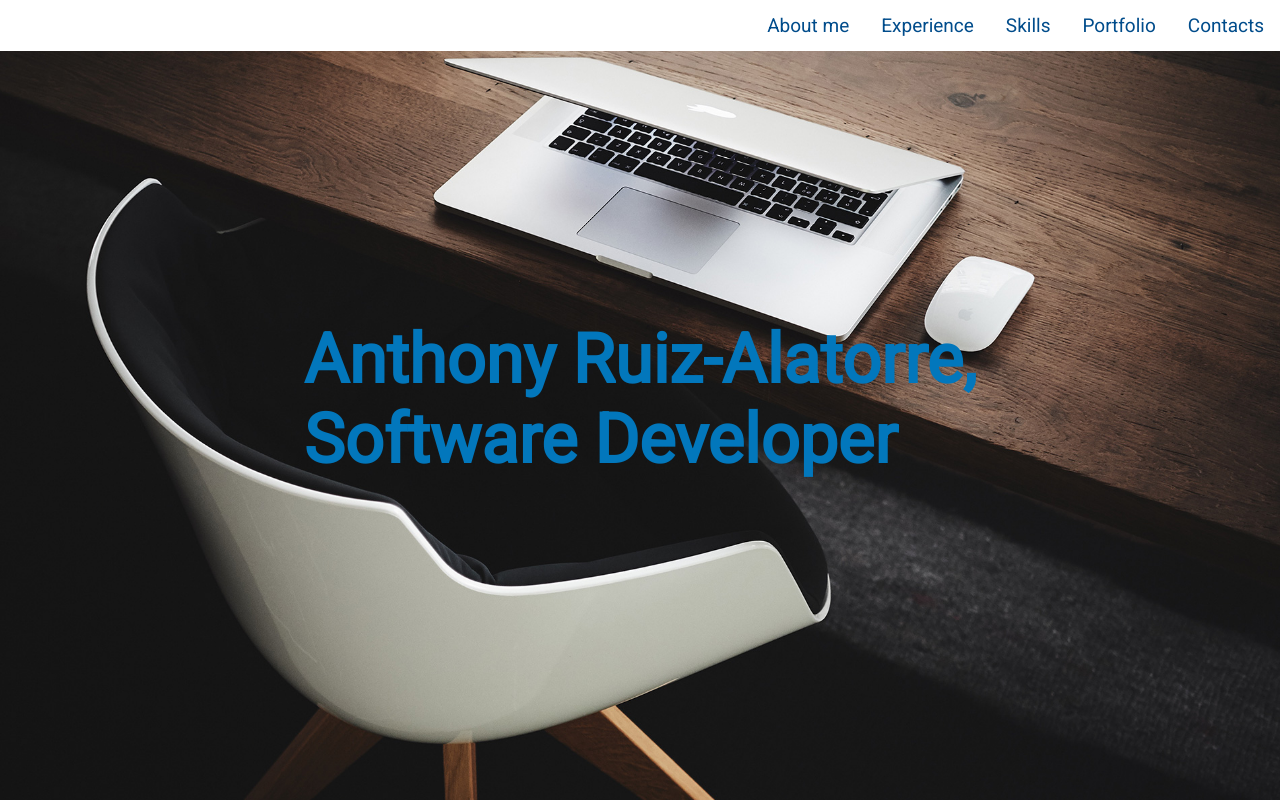
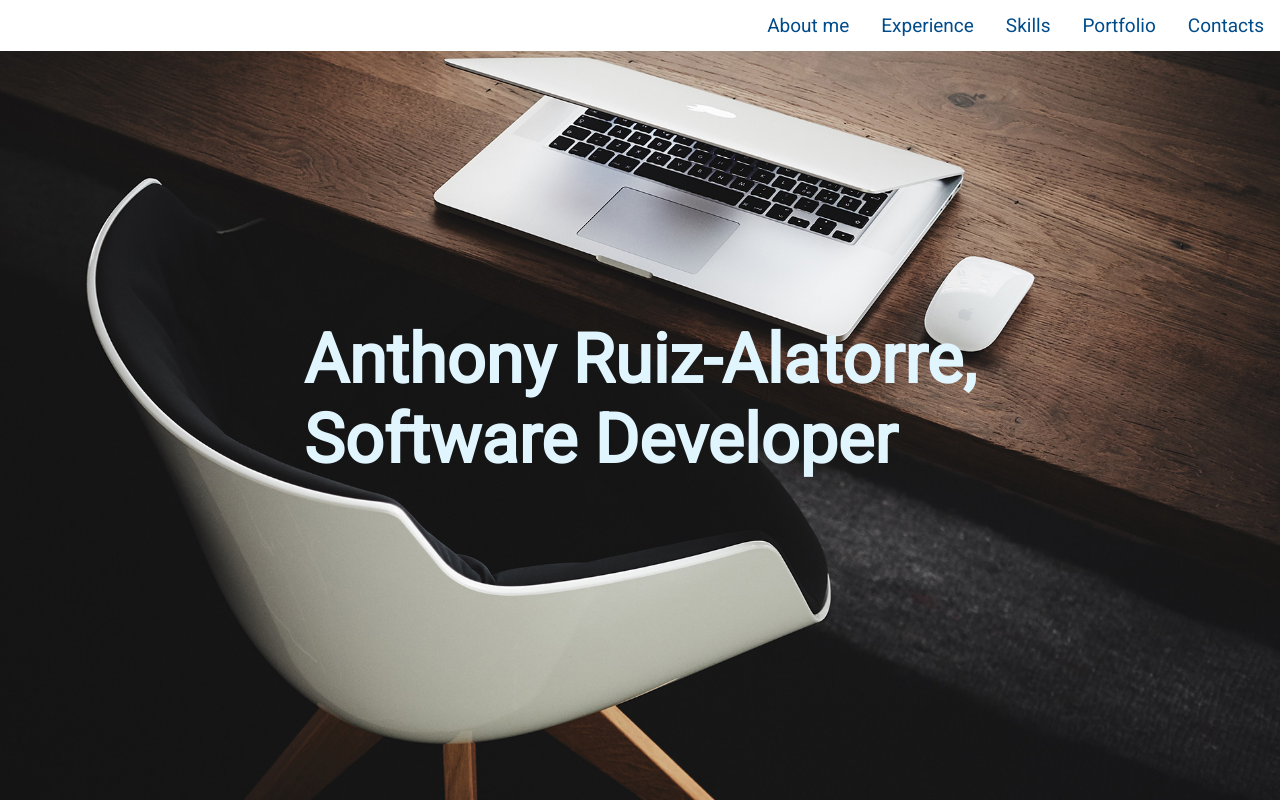
Before and after one commit to anthony-ruiz/portfolio, a plain HTML site: page index.html in a window 1280 px wide. Shown: the top 802 px of the page. Drawn offline with nearby package versions, Linux system fonts and the light colour scheme.

Commit message:
changed name font color

```diff
--- a/css/styles.css
+++ b/css/styles.css
@@ -30,7 +30,7 @@
 
     width: max-content;
     font-size:calc(30px + 3vw);
-    color: #0277bc;
+    color: #e1f5fe;
 
 
 }
```
